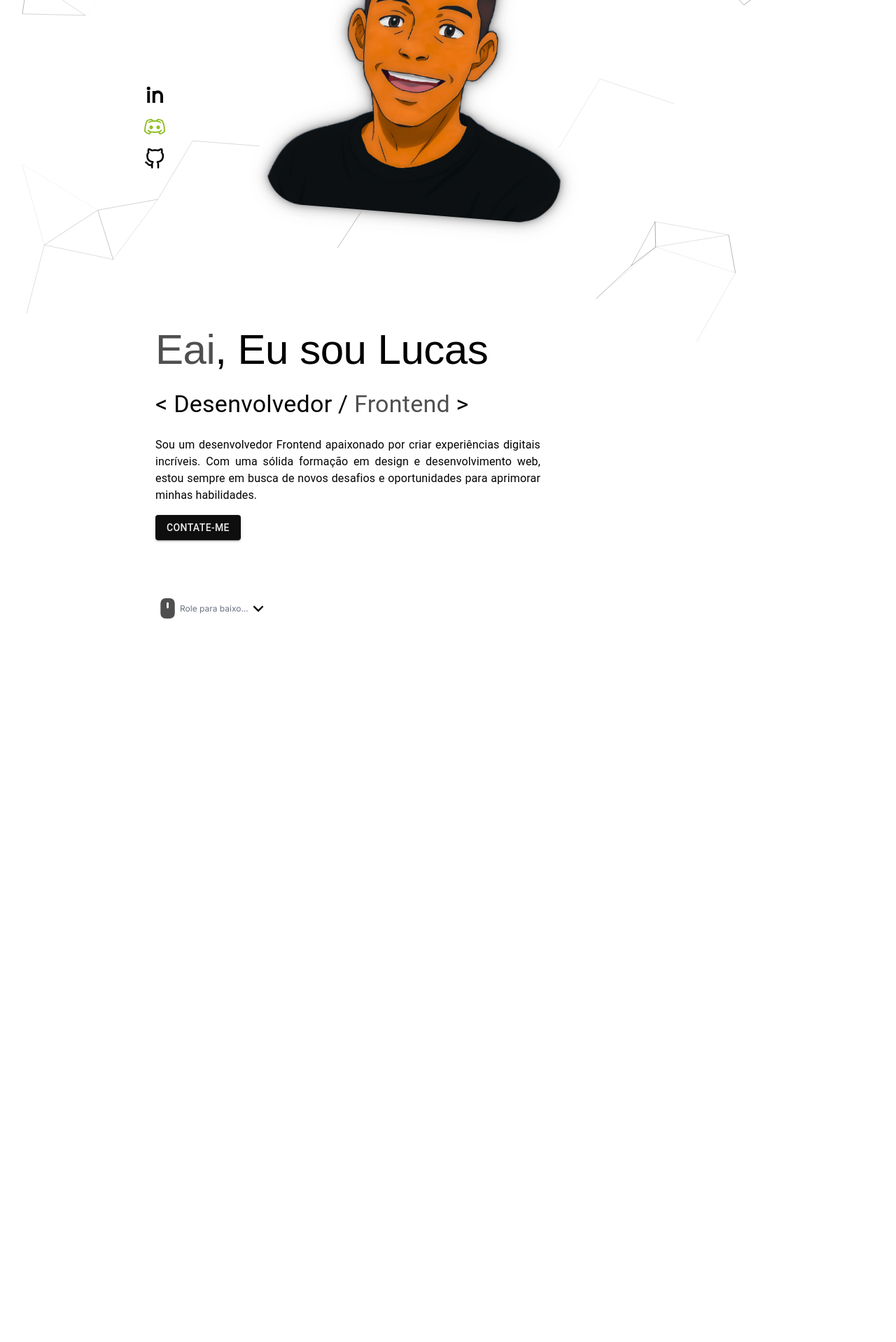
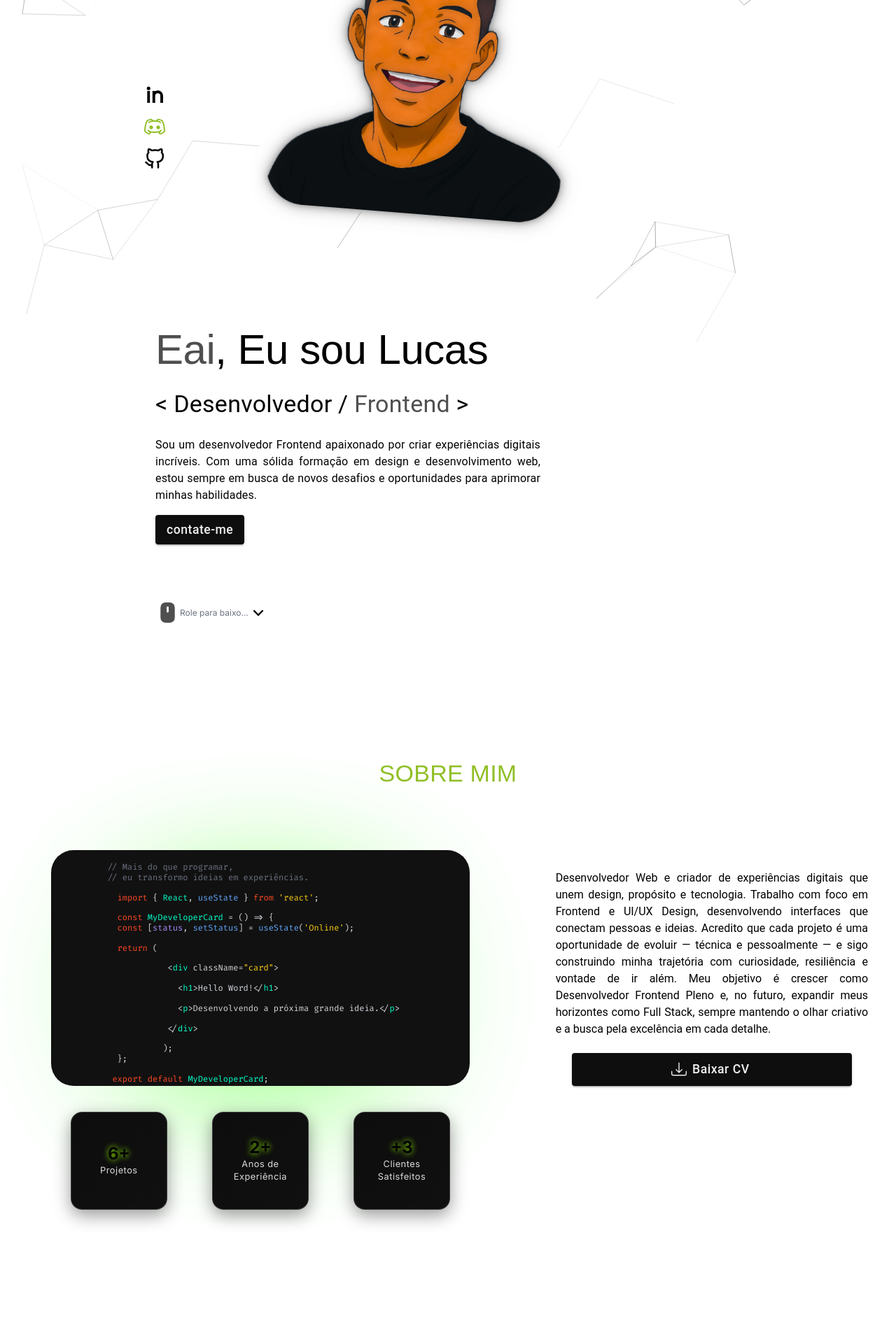
Before and after one commit to Lucasgarcc/garcia-dev, a Next.js app in the folder new-portfolio/: page / in a window 1280 px wide. Shown: the part 300-2218 px from the top of the page at 70% size. Built offline with nearby package versions, Linux system fonts and the light colour scheme; a web font is replaced by a local one.

Commit message:
refactor: :hammer: Refatora componentes e layout geral, ajusta efeitos de animação e corrige configuração no next.config

```diff
--- a/new-portfolio/next.config.ts
+++ b/new-portfolio/next.config.ts
@@ -37,7 +37,7 @@ const nextConfig: import('next').NextConfig = {
                     },
                     svgProps: {
                         fill: 'currentColor',
-                        Stroke: 'currentColor'
+                        stroke: 'currentColor'
                     },
                 },
             },
--- a/new-portfolio/src/app/components/Home/AboutMe/AboutMe.module.css
+++ b/new-portfolio/src/app/components/Home/AboutMe/AboutMe.module.css
@@ -19,26 +19,25 @@
 }
 
 .aboutContentImage {
-    margin-top: 10rem;
     grid-area: 1 / 1 / 3;
     font-size: 1.1rem;
     line-height: 1.6;
 }
 
 .aboutContentDescription {
-    grid-area: 1 / 2 /3;
+    margin-top: 10rem;
+    grid-area: 0 / 2 /3;
     font-size: 1.1rem;
     line-height: 1.6;
 }
 
 .aboutContentStatis {
-    margin-top: 25rem;
-    grid-area: 2 /2 / 2;
+    grid-area: 3 /2 / 2;
     display: flex;
     gap: 2rem;
 }
 .aboutContentButton {
-    grid-area: 3/ 2 / 3;
+    grid-area: 12/ 2 / 3;
 }
 
 @media screen and (max-width: 1700px) {
--- a/new-portfolio/src/app/components/Home/AboutMe/AboutMe.tsx
+++ b/new-portfolio/src/app/components/Home/AboutMe/AboutMe.tsx
@@ -13,7 +13,6 @@ const AboutMe = ( ) => {
 
         <>
             <motion.div
-                initial={{ opacity: 0, y: 20 }}
                 animate={{ opacity: 1, y: 0 }}
                 transition={{ duration: 0.5 }}
                 >
@@ -24,11 +23,13 @@ const AboutMe = ( ) => {
                 <div className={Styles.aboutMeContainer}>
                     <div className={Styles.aboutContentText}>
 
-                        <Typography className={Styles.aboutContentDescription} variant="body1" marginTop={2} maxWidth={'100%'}  textAlign={'justify'}>
-                           Desenvolvedor Web e criador de experiências digitais que unem design, propósito e tecnologia.
-                            Trabalho com foco em Frontend e UI/UX Design, desenvolvendo interfaces que conectam pessoas e ideias.
-                            Acredito que cada projeto é uma oportunidade de evoluir — técnica e pessoalmente — e sigo construindo minha trajetória com curiosidade, resiliência e vontade de ir além.
-                            Meu objetivo é crescer como Desenvolvedor Frontend Pleno e, no futuro, expandir meus horizontes como Full Stack, sempre mantendo o olhar criativo e a busca pela excelência em cada detalhe.
+                        <Typography className={Styles.aboutContentDescription} variant="body1" marginTop={5} maxWidth={'100%'} letterSpacing={0} textAlign={'justify'}>
+                            <p>
+                                Desenvolvedor Web e criador de experiências digitais que unem design, propósito e tecnologia.
+                                Trabalho com foco em Frontend e UI/UX Design, desenvolvendo interfaces que conectam pessoas e ideias.
+                                Acredito que cada projeto é uma oportunidade de evoluir — técnica e pessoalmente — e sigo construindo minha trajetória com curiosidade, resiliência e vontade de ir além.
+                                Meu objetivo é crescer como Desenvolvedor Frontend Pleno e, no futuro, expandir meus horizontes como Full Stack, sempre mantendo o olhar criativo e a busca pela excelência em cada detalhe.
+                            </p>
                         </Typography>
 
                         <div className={Styles.aboutContentStatis}>
@@ -43,8 +44,6 @@ const AboutMe = ( ) => {
                         </div>
                     </div>
 
-
-
                 </div>
             </motion.div>
         </>
--- a/new-portfolio/src/app/components/Home/Emphasis/Emphasis.tsx
+++ b/new-portfolio/src/app/components/Home/Emphasis/Emphasis.tsx
@@ -21,9 +21,21 @@ const Home = () => {
 			</Typography>
 
 			<Typography variant="body1" maxWidth={550}  textAlign={'justify'}>
-				Sou um desenvolvedor Frontend apaixonado por criar experiências digitais incríveis. Com uma sólida formação em design e desenvolvimento web, estou sempre em busca de novos desafios e oportunidades para aprimorar minhas habilidades.
+				<p>
+					Sou um desenvolvedor Frontend apaixonado por criar experiências digitais incríveis. Com uma sólida formação em design e desenvolvimento web, estou sempre em busca de novos desafios e oportunidades para aprimorar minhas habilidades.
+				</p>
 			</Typography>
-			<Button variant="contained" sx={{ backgroundColor: 'var(--primary-c-3)', marginTop: '1rem', color: 'var(--color-text-n)' }}>
+			<Button variant="contained" sx={{ backgroundColor: 'var(--primary-c-3)', marginTop: '1rem', color: 'var(--color-text-n)',
+                    textAlign: 'center',
+                    fontSize: '1.1rem',
+                    ":hover": {
+                        backgroundColor: "var(--primary-c-0-4)",
+                        color: "var(--primary-c-0-5)",
+                        transform: "translateY(-2px)",
+                    },
+                    transition: "all 0.3s ease",
+                    textTransform: 'none'
+                }}>
 
 				<a href="https://wa.link/i3xug3" target="_blank" className="button button-flex" aria-label="Contate-me">
 					contate-me <i className="uil uil-message button-icone"></i>
--- a/new-portfolio/src/app/components/Home/Main/Main.tsx
+++ b/new-portfolio/src/app/components/Home/Main/Main.tsx
@@ -2,6 +2,7 @@
 
 import '../../../globals.css';
 import { ReactNode } from 'react';
+import { motion } from 'framer-motion';
 
 import Emphasis from '@/app/components/Home/Emphasis/Emphasis';
 import RedeSocial from '@/app/components/Home/Emphasis/RedeSocial/RedeSocial';
@@ -17,66 +18,103 @@ interface MainLayoutProps {
   children?: ReactNode;
 }
 
+// Variantes para seções que entram da esquerda
+const slideFromLeft = {
+  hidden: { opacity: 0, x: -60 },
+  visible: { opacity: 1, x: 0 },
+};
+
+// Variantes para seções que entram da direita
+const slideFromRight = {
+  hidden: { opacity: 0, x: 60 },
+  visible: { opacity: 1, x: 0 },
+};
+
 const MainLayout = ({ children }: MainLayoutProps) => {
-  const { ref, isVisible } = useViewAnimation(0.2);
-
   return (
     <>
       <main className="main-layout">
         {children}
 
-                {/* Seção principal animada */}
-                <section className="main-content">
-                <div className="area-content-scene3D">
+        {/* Seção principal */}
+        <motion.section
+            variants={slideFromRight}
+            initial="hidden"
+            whileInView="visible"
+            viewport={{ once: false, amount: 0.3 }}
+            transition={{ duration: 0.8, ease: "easeOut" }}
+            className="main-content">
+
+            <motion.div
+                variants={slideFromLeft}
+                initial="hidden"
+                whileInView="visible"
+                viewport={{ once: true, amount: 0.3 }}
+                transition={{ duration: 0.8 }}
+                className="area-content-scene3D">
                 <Scene3D />
-                </div>
 
-                <div className="areaContentRedeSocial"  ref={ref}>
-                    <RedeSocial redesocial={{ className: '', fontSize: 0}} />
-                </div>
+            </motion.div>
 
-                <div className="area-content-emphasis">
+            <motion.div
+                variants={slideFromLeft}
+                initial="hidden"
+                whileInView="visible"
+                viewport={{ once: true, amount: 0.3 }}
+                transition={{ duration: 0.8 }}
+                className="areaContentRedeSocial">
+
+                <RedeSocial redesocial={{ className: '', fontSize: 0 }} />
+            </motion.div>
+            <motion.div
+                variants={slideFromRight}
+                initial="hidden"
+                whileInView="visible"
+                viewport={{ once: true, amount: 0.3 }}
+                transition={{ duration: 0.8 }}
+                className="area-content-emphasis">
+
                 <Emphasis />
                 <MouseRole />
-                </div>
-
-                </section>
+            </motion.div>
+        </motion.section>
 
         {/* Sobre mim */}
-                <section
-                className={`area-content-about-me transition-all duration-800 ${
-                    isVisible
-                    ? ' opacity-0 translate-x-10'
-                    : ' opacity-100 translate-x-0'
-                }`} >
-                <AboutMe  />
-                </section>
+        <motion.section
+          variants={slideFromLeft}
+          initial="hidden"
+          whileInView="visible"
+          viewport={{ once: false, amount: 0.3 }}
+          transition={{ duration: 0.8, delay: 0.2 }}
+          className="area-content-about-me"
+        >
+          <AboutMe />
+        </motion.section>
 
         {/* Linha do tempo */}
-                <section
-                className={`area-continer-timeline transition-all duration-800 ${
-                    isVisible
-                    ? ' opacity-0 translate-x-10'
-                    : ' opacity-100 translate-x-0'
-                }`}>
-                <div className='area-content-timeline'></div>
-                    <div className="timeline-wrapper">
-                        <Timeline /> {/* ou o conteúdo com tabs etc */}
-                    </div>
-                </section>
+        <motion.section
+          variants={slideFromRight}
+          initial="hidden"
+          whileInView="visible"
+          viewport={{ once: false, amount: 0.3 }}
+
+          transition={{ duration: 0.8, delay: 0.3 }}
+          className="area-continer-timeline"
+        >
+          <Timeline />
+        </motion.section>
 
         {/* Diferencial */}
-            <section
-                className={`area-continer-differential transition-all duration-800 ${
-                isVisible
-                ? ' opacity-0 translate-x-10'
-                : ' opacity-100 translate-x-0'
-                }`}>
-                <div className='area-content-diffential'>
-
+        <motion.section
+          variants={slideFromLeft}
+          initial="hidden"
+          whileInView="visible"
+          viewport={{ once: false, amount: 0.3 }}
+          transition={{ duration: 0.8, delay: 0.4 }}
+          className="area-continer-differential"
+        >
           <Differential />
-                </div>
-            </section>
+        </motion.section>
       </main>
       <Footer />
     </>
--- a/new-portfolio/src/app/components/Home/Timeline/Timeline.tsx
+++ b/new-portfolio/src/app/components/Home/Timeline/Timeline.tsx
@@ -72,7 +72,7 @@ const Timeline: React.FC = () => {
 	return (
 
 		<section className={Styles.timelineContainer}>
-			<Typography marginTop={4} color='var(--primary-c-2)' textTransform={'uppercase'}
+			<Typography marginTop={15} color='var(--primary-c-2)' textTransform={'uppercase'}
 					variant="h4" className={Styles.title} marginBottom={4} textAlign={'center'} fontFamily='var(--font-title)' gutterBottom fontWeight={450}
 				>
 				Qualificações
--- a/new-portfolio/src/app/globals.css
+++ b/new-portfolio/src/app/globals.css
@@ -44,8 +44,8 @@
   --logo-gradient-stop3: #171717;
   --gradient-start: #ffffff00;
   --gradient-mid: #eeffdc00;
+
   /* e assim por diante */
-
   --font-roboto: 'Roboto', sans-serif;
   --font-title:  'Gugi', sans-serif;
   --font-4: 400;
@@ -142,6 +142,12 @@ main {
     background: rgba(245, 245, 245, 0.27);
 
 } */
+   .areaContentRedeSocial {
+        order: 1;
+        position: absolute;
+        inset: 22rem  auto auto 9rem;
+        display: flex;
+    }
 
 @media screen and (max-width: 1568px) {
     .main-content {
@@ -194,7 +200,7 @@ main {
         /*left: 50%;     começa no meio */
         width: 100%;           /*  pega apenas a metade direita */
         height: 95%;
-        background: linear-gradient(90deg, rgb(23, 23, 23) 0%, rgb(10, 10, 10) 100%);
+        /*background: linear-gradient(90deg, rgb(23, 23, 23) 0%, rgb(10, 10, 10) 100%);*/
         z-index: 0;
         box-shadow: -4px 0 12px rgba(0, 0, 0, 0.25);
     }
--- a/new-portfolio/src/app/layout.tsx
+++ b/new-portfolio/src/app/layout.tsx
@@ -9,8 +9,8 @@ import LaserBackground from './components/Background/LaserBackground/LaserBackgr
 const inter = Inter({ subsets: ['latin'] });
 
 export const metadata = {
-  title: 'Meu Portfólio',
-  description: 'Portfólio pessoal com animações 3D e projetos modernos',
+  title: 'Garcia Developer',
+  description: 'Site profissional de Lucas Garcia, desenvolvedor Frontend.',
 };
 
 interface RootLayoutProps {
--- a/new-portfolio/src/hooks/EffectAnimation/EffectAnimation.tsx
+++ b/new-portfolio/src/hooks/EffectAnimation/EffectAnimation.tsx
@@ -1,31 +1,52 @@
-import { useEffect, useRef, useState } from "react";
+import { useEffect, useRef, useState, useCallback } from "react";
 
-const useViewAnimation = (threshold = 0.2) => {
-
-    const ref = useRef(null);
+/**
+ * Hook para animar elementos conforme entram na viewport.
+ * Evita conflito de refs externas e é totalmente independente.
+ *
+ * @param {number} threshold - Percentual de visibilidade necessário (0–1)
+ * @param {boolean} triggerOnce - Se `true`, a animação ocorre apenas na primeira vez
+ */
+const useViewAnimation = (threshold = 0.2, triggerOnce = true) => {
+  const elementRef = useRef<HTMLElement | null>(null);
+  const observerRef = useRef<IntersectionObserver | null>(null);
   const [isVisible, setIsVisible] = useState(false);
 
-    useEffect(() => {
+  const setRef = useCallback((node: HTMLElement | null) => {
+    // Remove observador anterior
+    if (observerRef.current && elementRef.current) {
+      observerRef.current.unobserve(elementRef.current);
+    }
 
-        const observer = new IntersectionObserver (
+    // Se o novo nó for válido, começa a observar
+    if (node) {
+      elementRef.current = node;
+      const observer = new IntersectionObserver(
         ([entry]) => {
-                setIsVisible(entry.isIntersecting);
+          if (entry.isIntersecting) {
+            setIsVisible(true);
+            if (triggerOnce) observer.unobserve(entry.target);
+          } else if (!triggerOnce) {
+            setIsVisible(false);
+          }
         },
         { threshold }
       );
 
-        const currentTarget = ref.current;
-        if (currentTarget) {
-            observer.observe(currentTarget);
+      observer.observe(node);
+      observerRef.current = observer;
     }
+  }, [threshold, triggerOnce]);
 
+  useEffect(() => {
     return () => {
-            if (currentTarget)  observer.unobserve(currentTarget);
+      if (observerRef.current && elementRef.current) {
+        observerRef.current.unobserve(elementRef.current);
+      }
+    };
+  }, []);
+
+  return { ref: setRef, isVisible };
 };
 
-    }, [threshold]);
-
-    return {ref, isVisible};
-}
-
 export default useViewAnimation;
```
Also changed, not shown: new-portfolio/src/app/components/Home/Differential/Differential.tsx (+5 -5 lines). Lines whose indentation alone changed are shown as unchanged.
